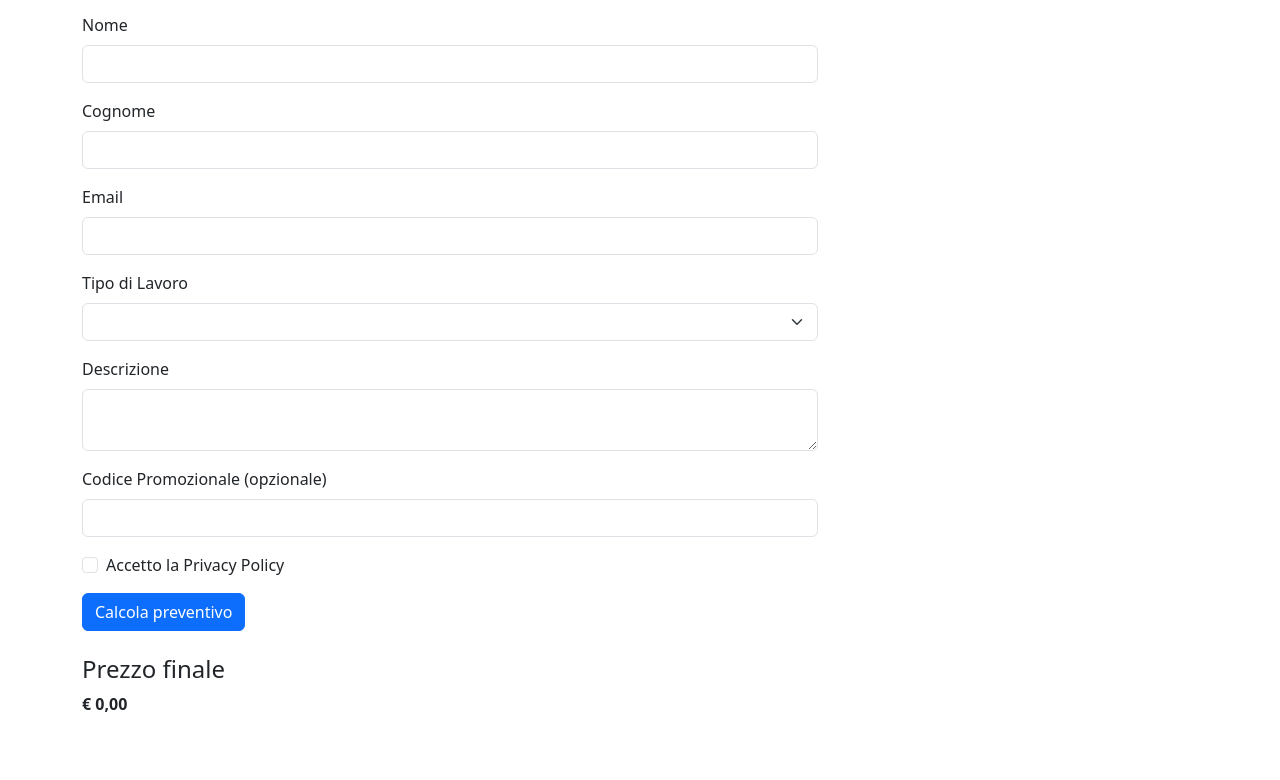
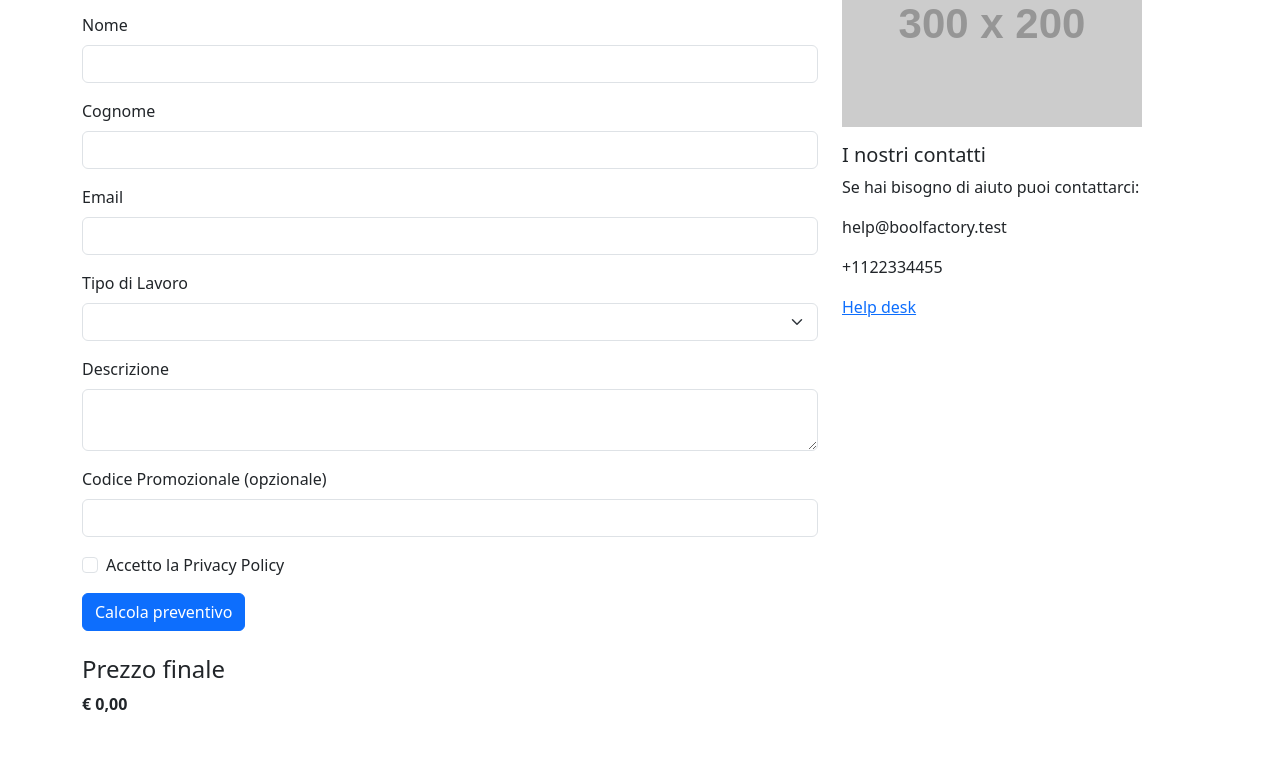
Before and after one commit to AndreaDF94/bootstrap-preventivo, a plain HTML site: page index.html in a window 1280 px wide. Shown: the part 193-973 px from the top of the page. Drawn offline with nearby package versions, Linux system fonts and the light colour scheme; placeholder pictures from the web are drawn by us.

Commit message:
Inserisco la colonna destra(col-lg-4) con immagine placeholder e contatti aziendali: email, telefono e help desk

```diff
--- a/index.html
+++ b/index.html
@@ -72,3 +72,15 @@
           <p id="prezzo" class="fw-bold">€ 0,00</p>
         </div>
       </div>
+
+      <!-- COLONNA DESTRA: contatti -->
+      <div class="col-lg-4 mt-4 mt-lg-0">
+        <img src="https://via.placeholder.com/300x200" alt="Placeholder" class="img-fluid mb-3" />
+        <h5>I nostri contatti</h5>
+        <p>Se hai bisogno di aiuto puoi contattarci:</p>
+        <p>help@boolfactory.test</p>
+        <p>+1122334455</p>
+        <a href="#" class="text-primary">Help desk</a>
+      </div>
+    </div>
+  </main>
```
